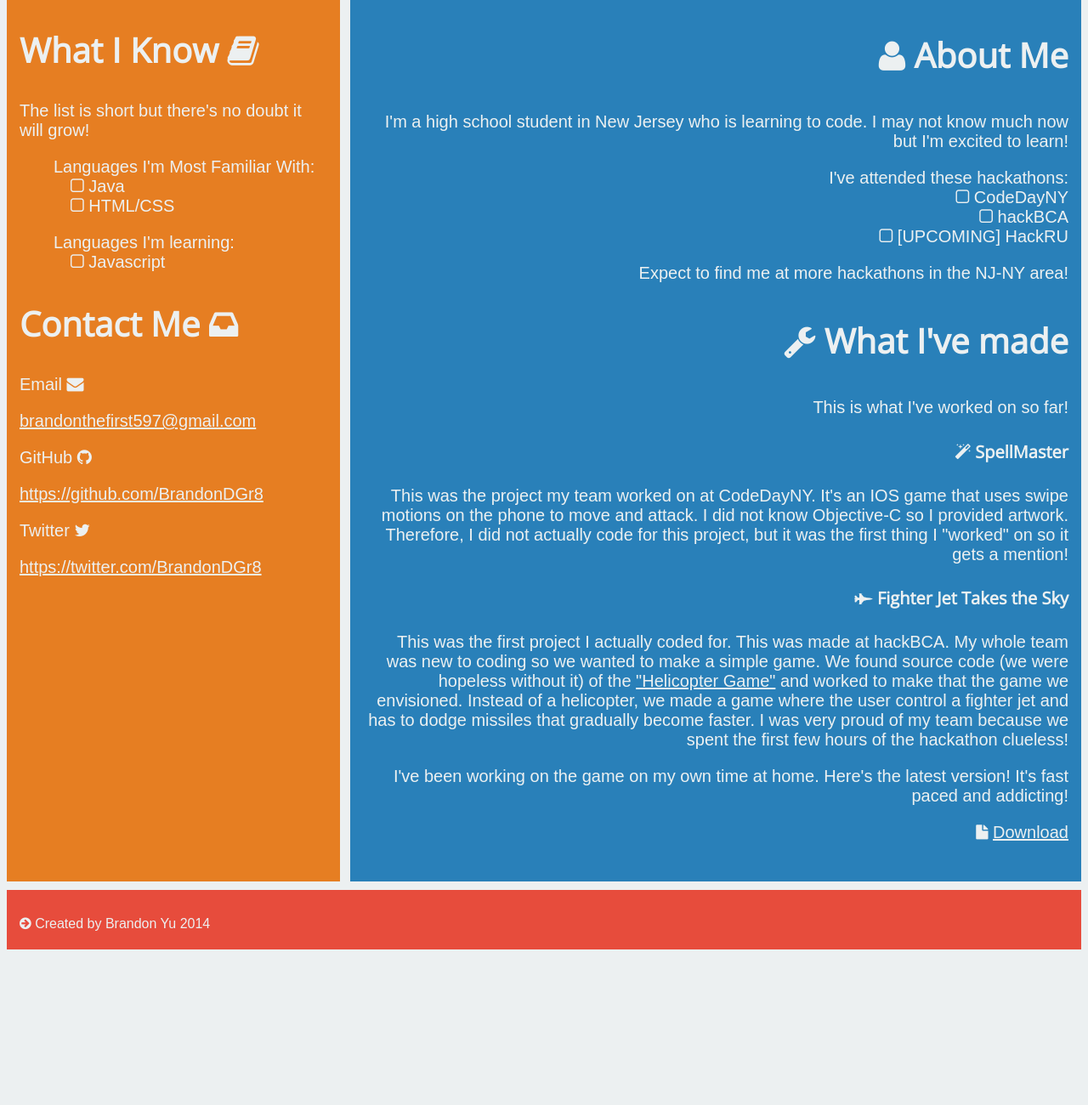
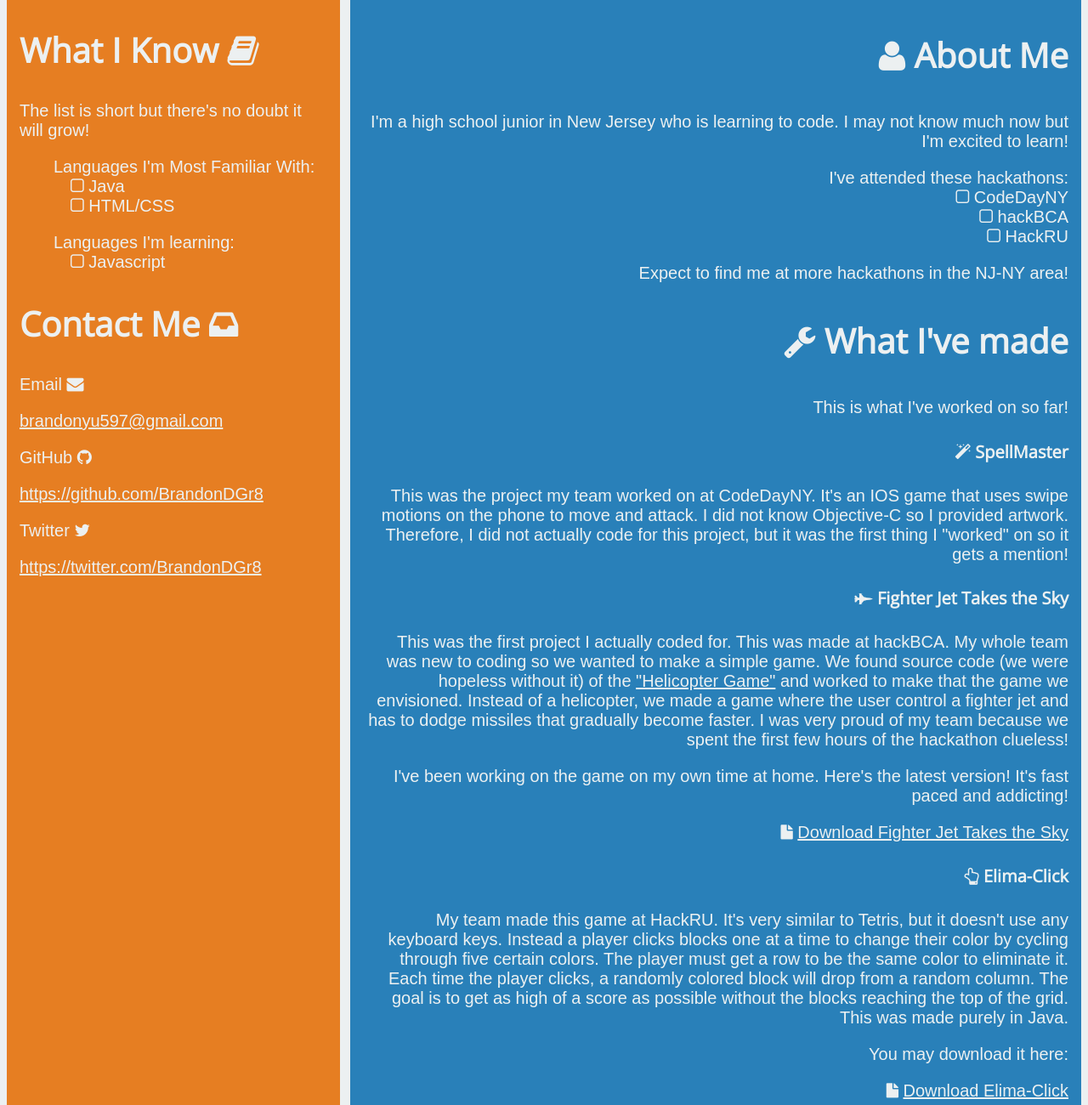
Before and after one commit to BrandonDGr8/mywebsite, a plain HTML site: page index.html in a window 1280 px wide. Shown: the part 220-1520 px from the top of the page at 85% size. Before the commit the page ends 1345 px from the top, so only its background shows below. Drawn offline with nearby package versions, Linux system fonts and the light colour scheme; a web font is replaced by a local one.

Commit message:
added new info

```diff
--- a/css/stylesheet.css
+++ b/css/stylesheet.css
@@ -43,7 +43,7 @@
 	float:left;
 /*	height:1000px;
 	width:470px;*/
-	height:1055px;
+	height:1455px;
 	width:31%;
 	-webkit-box-sizing: border-box; /* Safari/Chrome, other WebKit */
     -moz-box-sizing: border-box;    /* Firefox, other Gecko */
@@ -55,7 +55,7 @@
 	float:right;
 /*	height:1000px;
 	width:1000px;*/
-	height:1055px;
+	height:1455px;
 	width:68%;
 	-webkit-box-sizing: border-box; /* Safari/Chrome, other WebKit */
     -moz-box-sizing: border-box;    /* Firefox, other Gecko */
--- a/index.html
+++ b/index.html
@@ -39,7 +39,7 @@
 			<p class="leftP">
 				Email <i class="fa fa-envelope"></i>
 			</p>
-			<p class="leftP"><a href="mailto:brandonthefirst597@gmail.com">brandonthefirst597@gmail.com</a>
+			<p class="leftP"><a href="mailto:brandonyu597@gmail.com">brandonyu597@gmail.com</a>
 			</p>
 			<p class="leftP">
 				GitHub <i class="fa fa-github"></i>
@@ -60,13 +60,13 @@
 				<i class="fa fa-user"></i> About Me
 			</h3>
 			<p class="rightP">
-				I'm a high school student in New Jersey who is learning to code. I may not know much now but I'm excited to learn!
+				I'm a high school junior in New Jersey who is learning to code. I may not know much now but I'm excited to learn!
 			</p>
 			<ul class="rightP">
 				I've attended these hackathons:
 				<li class="rightL"><i class="fa fa-square-o"></i> CodeDayNY</li>
 				<li class="rightL"><i class="fa fa-square-o"></i> hackBCA</li>
-				<li class="rightL"><i class="fa fa-square-o"></i> [UPCOMING] HackRU</li>
+				<li class="rightL"><i class="fa fa-square-o"></i> HackRU</li>
 			</ul>
 			<p class="rightP">
 				Expect to find me at more hackathons in the NJ-NY area!
@@ -93,7 +93,19 @@
 				I've been working on the game on my own time at home. Here's the latest version! It's fast paced and addicting!
 			</p>
 			<p class="rightP">
-				<i class="fa fa-file"></i> <a href="https://www.dropbox.com/s/b71byvk2dicd5ts/FighterJetTakesTheSky.zip">Download</a>
+				<i class="fa fa-file"></i> <a href="https://www.dropbox.com/s/b71byvk2dicd5ts/FighterJetTakesTheSky.zip">Download Fighter Jet Takes the Sky</a>
+			</p>
+			<h4>
+				<i class="fa fa-hand-o-up"></i> Elima-Click
+			</h4>
+			<p class="rightP">
+				My team made this game at HackRU. It's very similar to Tetris, but it doesn't use any keyboard keys. Instead a player clicks blocks one at a time to change their color by cycling through five certain colors. The player must get a row to be the same color to eliminate it. Each time the player clicks, a randomly colored block will drop from a random column. The goal is to get as high of a score as possible without the blocks reaching the top of the grid. This was made purely in Java.
+			</p>
+			<p class="rightP">
+				You may download it here:
+			</p>
+			<p class="rightP">
+				<i class="fa fa-file"></i> <a href="https://www.dropbox.com/sh/w4s8qm2g7atck5a/ELyxtcfu6N">Download Elima-Click</a>
 			</p>
 		</div>
 		<div class="separate"></div>
```
